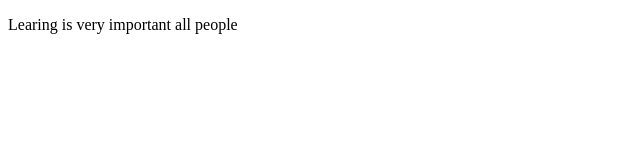
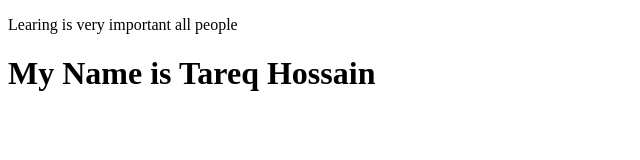
Before and after one commit to tareq621/my-second-ripo, a plain HTML site: page index.html in a window 1280 px wide. Shown: the whole page, without its empty margins (0-640 px from the left). Drawn offline with Linux system fonts and the light colour scheme.

Commit message:
first send msg

```diff
--- a/index.html
+++ b/index.html
@@ -8,5 +8,6 @@
 </head>
 <body>
     <p> Learing is very important all people</p>
+    <h1>My Name is Tareq Hossain</h1>
 </body>
 </html>
```
